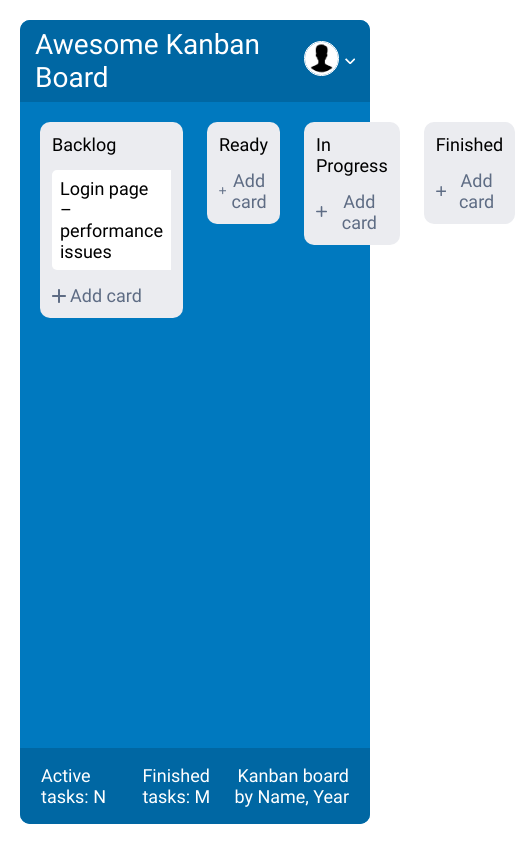
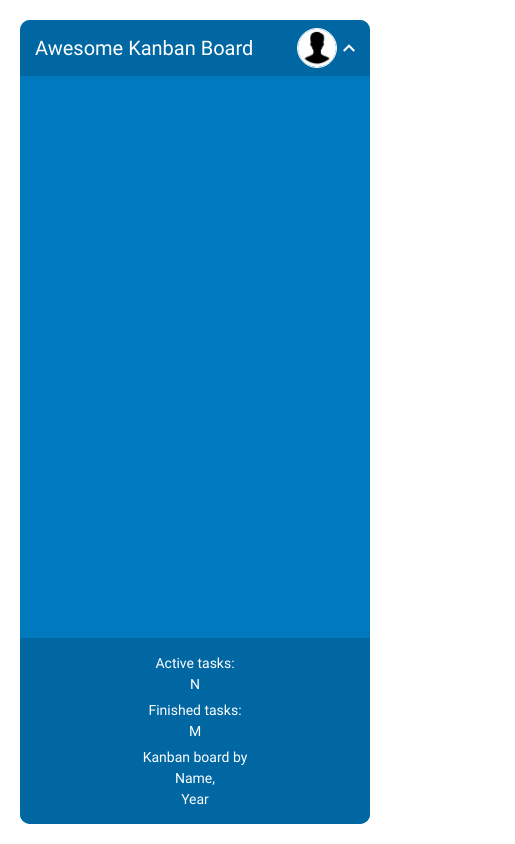
Before and after one commit to DevFromSiberia/myKanbanBoard, a React (Create React App) app: page / in a window 390 px wide. Shown: the whole page, 515 px wide, since content can reach past the window. Built offline with nearby package versions, Linux system fonts and the light colour scheme.

Commit message:
Finished layout

```diff
--- a/src/components/App/App.scss
+++ b/src/components/App/App.scss
@@ -25,7 +25,8 @@
       display: flex;
       align-items: center;
       cursor: pointer;
-      .avatar {
+      position: relative;
+      &__avatar {
         width: 40px;
         height: 40px;
         margin-right: 6px;
@@ -34,10 +35,57 @@
           border-radius: 50%;
         }
       }
+
+      &__arrow {
+        transform: rotate(180deg);
+        &-active {
+          transform: rotate(0deg);
+        }
+      }
+
+      &__menu {
+        &-active {
+          display: block;
+        }
+        box-shadow: 0px 5px 10px rgba(0, 0, 0, 0.5);
+
+        display: none;
+
+        position: absolute;
+        width: 135px;
+        top: 50px;
+        right: 0;
+        z-index: 1;
+        background-color: #ffffff;
+        border-radius: 5px;
+        padding: 7px;
+
+        a {
+          display: block;
+          font-family: 'Roboto-Regular';
+          font-size: 14px;
+          color: $secondText-color;
+          transition: color ease-in-out 0.2s;
+          &:first-child {
+            margin-bottom: 11px;
+          }
+          &:hover {
+            color: $secondText-color-hover;
+            transition: color ease-in-out 0.2s;
+          }
+        }
+      }
+    }
+
+    @media (max-width: 460px) {
+      .title {
+        font-size: 20px;
+      }
     }
   }
 
   .kanbanBoard {
+    display: flex;
     flex-grow: 1;
     padding: 20px;
     &__sections {
@@ -119,6 +167,52 @@
         }
       }
     }
+
+    &__details {
+      background-color: #fff;
+      padding: 28px 22px;
+      width: 100%;
+      border-radius: 5px;
+
+      position: relative;
+
+      .title {
+        font-family: 'Roboto-Regular';
+        font-size: 24px;
+        color: $secondText-color;
+        max-width: 620px;
+        margin-bottom: 35px;
+      }
+
+      .description {
+        font-family: 'Roboto-Regular';
+        font-size: 18px;
+        color: $secondText-color;
+        max-width: 620px;
+      }
+
+      svg {
+        position: absolute;
+        top: 28px;
+        right: 22px;
+        cursor: pointer;
+      }
+    }
+
+    @media (max-width: 1000px) {
+      & {
+        margin: 0 auto;
+      }
+      &__sections {
+        grid-template-columns: repeat(2, 1fr);
+      }
+    }
+
+    @media (max-width: 700px) {
+      &__sections {
+        grid-template-columns: repeat(1, 1fr);
+      }
+    }
   }
 
   .footer {
@@ -144,5 +238,42 @@
         text-align: end;
       }
     }
+    @media (max-width: 700px) {
+      & {
+        align-items: start;
+      }
+      &__item {
+        font-size: 14px;
+        &:first-child {
+          margin-right: 15px;
+        }
+      }
+    }
+
+    @media (max-width: 500px) {
+      &__item {
+        display: flex;
+        flex-direction: column;
+        align-items: center;
+        span {
+          margin-top: 5px;
+        }
+      }
+    }
+
+    @media (max-width: 390px) {
+      & {
+        flex-direction: column;
+        align-items: center;
+      }
+
+      &__item {
+        margin-top: 10px;
+        &:first-child {
+          margin-right: 0;
+          margin-top: 0;
+        }
+      }
+    }
   }
 }
--- a/src/components/App/App.tsx
+++ b/src/components/App/App.tsx
@@ -7,10 +7,11 @@ function App() {
       <header className="header">
         <h1 className="title">Awesome Kanban Board</h1>
         <div className="userBlock">
-          <div className="avatar">
+          <div className="userBlock__avatar">
             <img src={userAva} alt="avatar" />
           </div>
           <svg
+            className="userBlock__arrow"
             width="12"
             height="8"
             viewBox="0 0 12 8"
@@ -22,10 +23,14 @@ function App() {
               fill="white"
             />
           </svg>
+          <div className="userBlock__menu">
+            <a href="#">Profile</a>
+            <a href="#">Log Out</a>
+          </div>
         </div>
       </header>
       <main className="kanbanBoard">
-        <div className="kanbanBoard__sections">
+        {/* <div className="kanbanBoard__sections">
           <div className="kanbanBoard__section">
             <div className="title">Backlog</div>
             <div className="tasks">
@@ -102,7 +107,32 @@ function App() {
               <span>Add card</span>
             </button>
           </div>
-        </div>
+        </div> */}
+        {/* <div className="kanbanBoard__details">
+          <h2 className="title">Main page – performance issues</h2>
+          <p className="description">
+            Это был темный лес, издали казавшийся непроходимым. Там Пахапиль
+            охотился, глушил рыбу, спал на еловых ветках. Короче – жил, пока
+            русские не выгнали оккупантов. А когда немцы ушли, Пахапиль
+            вернулся. Он появился в Раквере, где советский капитан наградил его
+            медалью. Медаль была украшена четырьмя непонятными словами, фигурой
+            и восклицательным знаком.
+          </p>
+          <svg
+            width="23"
+            height="23"
+            viewBox="0 0 23 23"
+            fill="none"
+            xmlns="http://www.w3.org/2000/svg"
+          >
+            <path
+              d="M22.4286 22.4286L1 1M22.4286 1L1 22.4286"
+              stroke="black"
+              strokeLinecap="round"
+              strokeLinejoin="round"
+            />
+          </svg>
+        </div> */}
       </main>
       <footer className="footer">
         <div className="footer__item">
@@ -112,7 +142,7 @@ function App() {
           Finished tasks: <span>M</span>
         </div>
         <div className="footer__item">
-          Kanban board by <span>Name</span>, <span>Year</span>
+          Kanban board by <span>Name,</span> <span>Year</span>
         </div>
       </footer>
     </div>
--- a/src/styles/var.scss
+++ b/src/styles/var.scss
@@ -3,6 +3,7 @@ $secondBg-color: #0067a3;
 $section-color: #ebecf0;
 $mainText-color: #ffffff;
 $secondText-color: #000000;
+$secondText-color-hover: #00000071;
 $taskBg-color: #ffffff;
 $addBtn-color: #5e6c84;
 $addBtn-color-hover: #3f4757;
```
